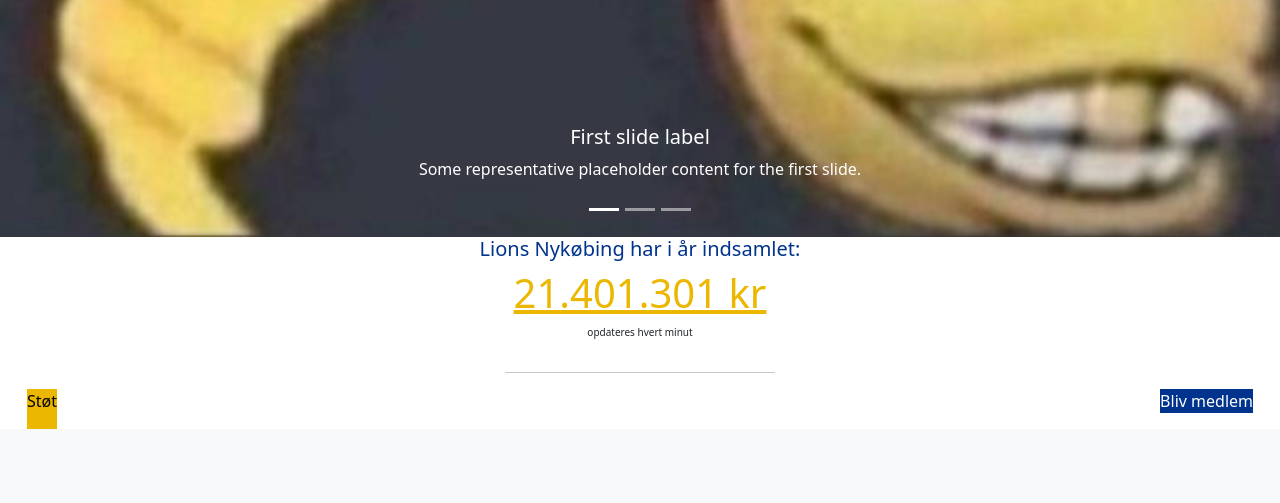
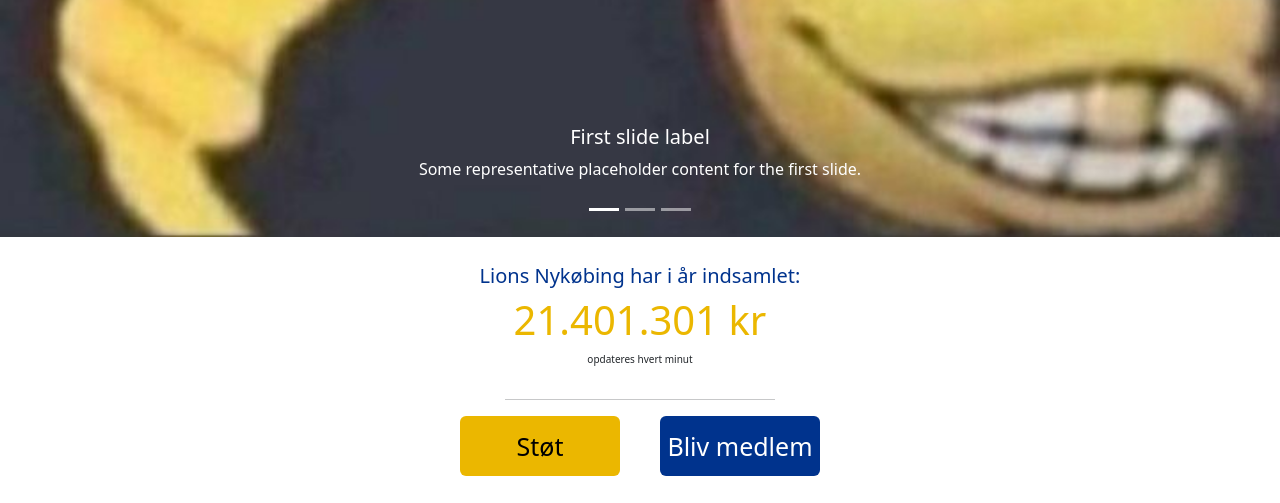
Before and after one commit to ChongIsCode/Lions_Nyk, a PHP site: page / in a window 1280 px wide. Shown: the part 576-1079 px from the top of the page. Before the commit the page ends 1005 px from the top, so only its background shows below. Run offline with PHP 8.4, Linux system fonts and the light colour scheme; style sheets or scripts are compiled from the project's sources; some libraries are stand-ins or nearby versions.

Commit message:
Første sektion er nu færdig, men små finpudsninger skal foretages

```diff
--- a/css/styles.scss
+++ b/css/styles.scss
@@ -14,7 +14,7 @@ a {
 }
 
 .counter_section {
-	padding: 0px 27px;
+	padding: 27px;
 	background-color: #ffff;
 
 }
@@ -31,6 +31,7 @@ a {
 
 	.counter__sum {
 		color: $primary-color2;
+		font-size: 40px;
 	}
 
 	.counter__update{
@@ -41,22 +42,33 @@ a {
 		width: 270px;
 	}
 	.counter-btn {
+
+		max-width: 360px;
 		width: 100%;
 		display: flex;
 		justify-content: space-between;
 
-		.counter-btn__donate, .counter-btn__donate {
+		.counter-btn__donate {
+			background-color: $primary-color2;
+			color: #000;
 			display: flex;
 			justify-content: center;
 			align-items: center;
-		}
-		.counter-btn__donate {
-			background-color: $primary-color2;
-			color: #000;
+			font-size: 25px;
+			height: 60px;
+			width: 160px;
+			border-radius: 6px;
 		}
 		.counter-btn__member {
 			background-color: $primary-color1;
 			color: #ffff;
+			display: flex;
+			justify-content: center;
+			align-items: center;
+			font-size: 25px;
+			height: 60px;
+			width: 160px;
+			border-radius: 6px;
 
 		}
 	}
--- a/index.php
+++ b/index.php
@@ -25,12 +25,12 @@
 <section class="counter_section">
 	<div class="counter">
 		<h5 class="counter__header">Lions Nykøbing har i år indsamlet:</h5>
-		<h1 class="counter__sum">21.401.301 kr</h1>
+		<h2 class="counter__sum">21.401.301 kr</h2>
 		<p class="counter__update">opdateres hvert minut</p>
 		<hr>
 		<div class="counter-btn">
-			<a href="#"><div class="counter-btn__donate"><p>Støt</p></div></a>
-			<a href="#"><div class="counter-btn__member"><p>Bliv medlem</p></div></a>
+			<a href="#"><div class="counter-btn__donate">Støt</div></a>
+			<a href="#"><div class="counter-btn__member">Bliv medlem</div></a>
 		</div>
 
 
```
